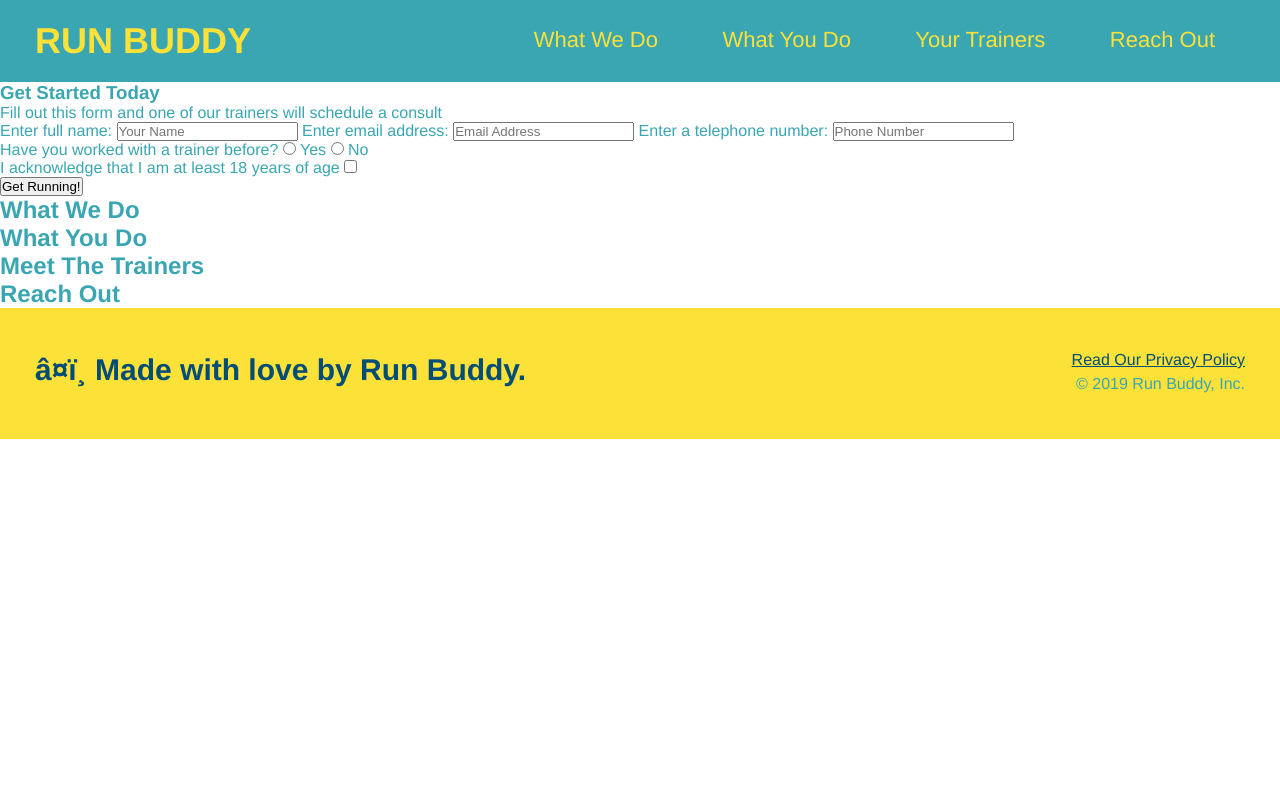
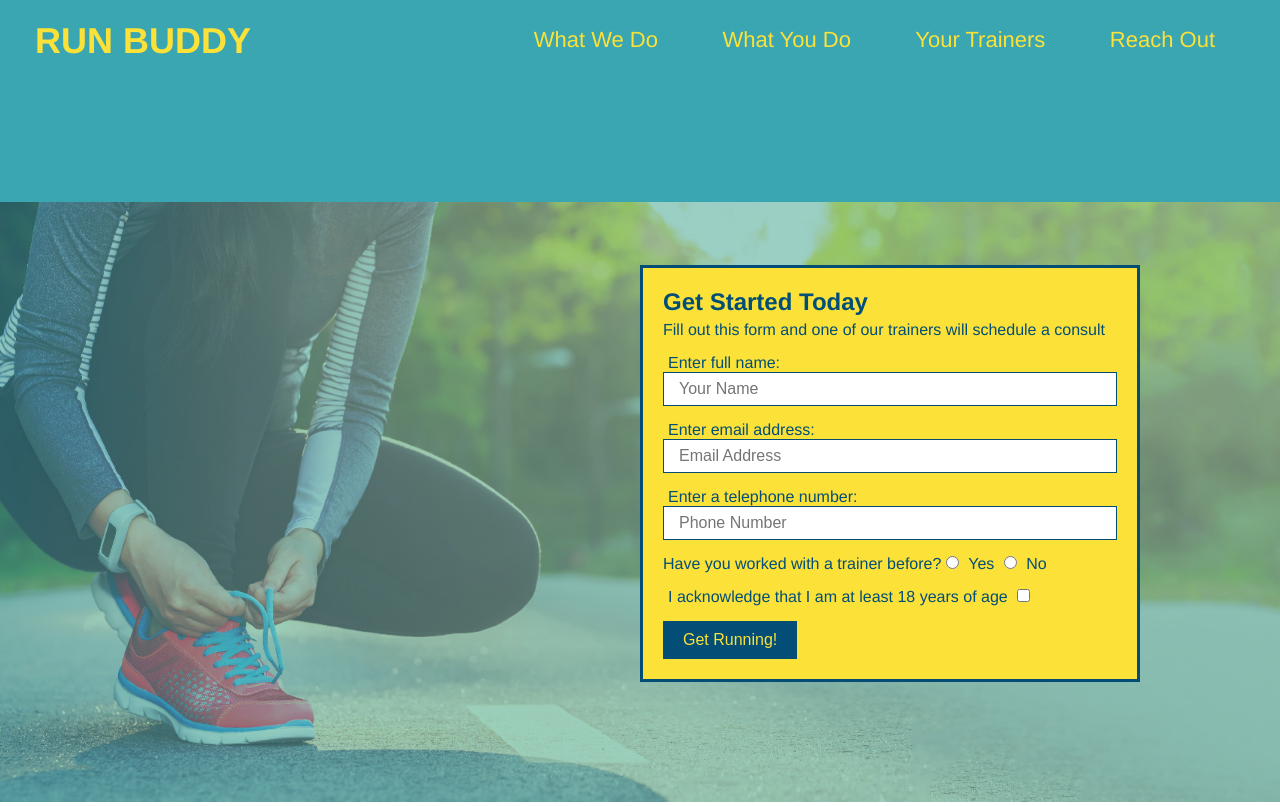
Before and after one commit to jbairoso/run-buddy, a plain HTML site: page index.html in a window 1280 px wide. Shown: the top 806 px of the page. Drawn offline with Linux system fonts and the light colour scheme.

Commit message:
style form

```diff
--- a/assets/css/style.css
+++ b/assets/css/style.css
@@ -64,3 +64,56 @@ footer div {
 footer a {
     color: #024e76;
 }
+
+section {
+    padding: 60px;
+}
+
+.hero {
+    background-image: url("../images/hero-bg.jpg");
+    height: 600px;
+    background-size: cover;
+    background-position: center;
+    position: relative;
+}
+
+.hero-form {
+    border: 3px solid #024d76;
+    background-color: #fce138;
+    padding: 20px;
+    width: 500px;
+    color: #024e76;
+    position: absolute;
+    bottom: 120px;
+    right: 140px;
+}
+.hero-form h3 {
+    font-size: 24px;
+    margin: 0;
+}
+
+.hero-form p {
+    margin: 5px 0 15px 0;
+}
+
+.form-input {
+    border: 1px solid #024d76;
+    display: block;
+    padding: 7px 15px;
+    font-size: 16px;
+    color: #024d76;
+    width: 100%;
+    margin-bottom: 15px;
+}
+
+.hero-form label {
+    margin: 0 5px;
+}
+
+.hero-form button {
+    color: #fce138;
+    background-color: #024e76;
+    border: none;
+    padding: 10px 20px;
+    font-size: 16px;
+}
--- a/index.html
+++ b/index.html
@@ -34,17 +34,17 @@
         </div>
 
     </header>
-<section>
-    <div>
+<section class="hero">
+    <div class="hero-form">
         <h3>Get Started Today</h3>
         <p>Fill out this form and one of our trainers will schedule a consult</p>
         <form>
             <label for="name">Enter full name:</label>
-            <input type="text" placeholder="Your Name" name="name" id="name" />
+            <input type="text" placeholder="Your Name" name="name" id="name" class="form-input">
             <label for="email"> Enter email address:</label>
-            <input type="email" placeholder="Email Address" name="email" id="email" />
+            <input type="email" placeholder="Email Address" name="email" id="email" class="form-input">
             <label for="phone">Enter a telephone number:</label>
-            <input type="tel" placeholder="Phone Number" name="phone" id="phone" />
+            <input type="tel" placeholder="Phone Number" name="phone" id="phone" class="form-input">
             <p>
                 Have you worked with a trainer before?
                 <input type="radio" trainer-confirm id="trainer-yes" />
```
Also changed, not shown: assets/images/hero-bg.jpg (added).
